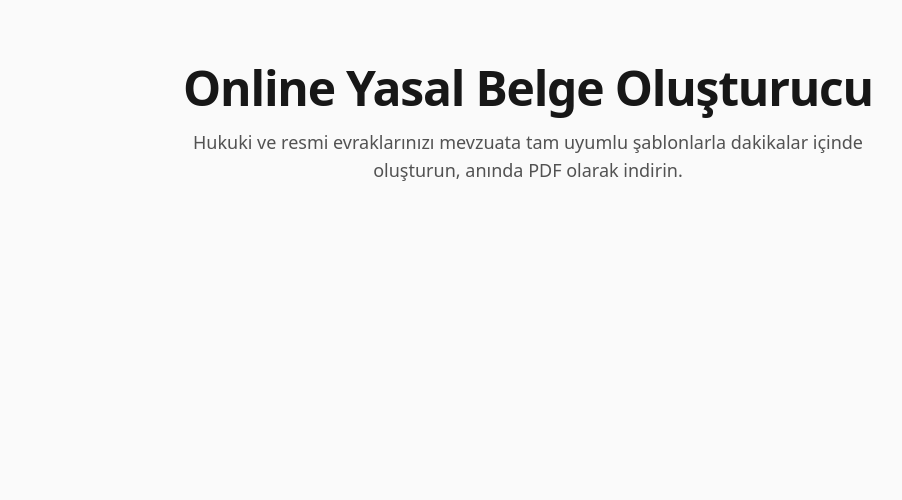
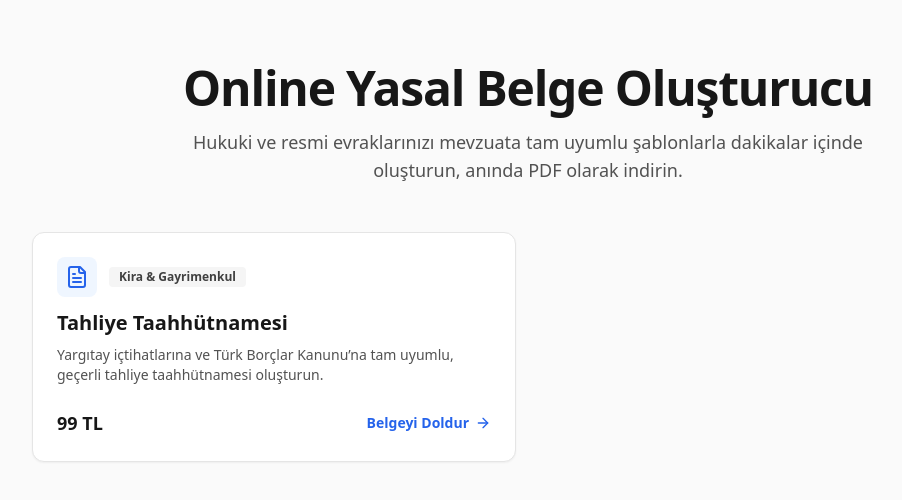
Before and after one commit to erdempirci/legal-doc-generator, a Next.js app: page / in a window 1280 px wide. Shown: the top 500 px of the page, without its empty margins (112-1014 px from the left). Built offline with nearby package versions, Linux system fonts and the light colour scheme.

Commit message:
Add DocumentConfig and FormField interfaces

```diff
--- /dev/null
+++ b/src/data/documents.ts
@@ -0,0 +1,37 @@
+export interface FormField {
+  id: string;
+  label: string;
+  type: 'text' | 'date' | 'textarea';
+  placeholder?: string;
+  required: boolean;
+  helpText?: string;
+}
+
+export interface DocumentConfig {
+  slug: string;
+  title: string;
+  category: string;
+  description: string;
+  price: number;
+  fields: FormField[];
+}
+
+export const DOCUMENTS: Record<string, DocumentConfig> = {
+  'tahliye-taahhutnamesi': {
+    slug: 'tahliye-taahhutnamesi',
+    title: 'Tahliye Taahhütnamesi',
+    category: 'Kira & Gayrimenkul',
+    description: 'Yargıtay içtihatlarına ve Türk Borçlar Kanunu’na tam uyumlu, geçerli tahliye taahhütnamesi oluşturun.',
+    price: 99,
+    fields: [
+      { id: 'landlordName', label: 'Kiraya Veren (Mal Sahibi) Adı Soyadı', type: 'text', placeholder: 'Örn: Ahmet Yılmaz', required: true },
+      { id: 'landlordId', label: 'Kiraya Veren T.C. Kimlik No', type: 'text', placeholder: '11 haneli T.C. No', required: true },
+      { id: 'tenantName', label: 'Kiracı Adı Soyadı', type: 'text', placeholder: 'Örn: Mehmet Demir', required: true },
+      { id: 'tenantId', label: 'Kiracı T.C. Kimlik No', type: 'text', placeholder: '11 haneli T.C. No', required: true },
+      { id: 'propertyAddress', label: 'Kiralanan Taşınmazın Açık Adresi', type: 'textarea', placeholder: 'Mahalle, Cadde, Bina No, Daire, İlçe/İl', required: true },
+      { id: 'leaseStartDate', label: 'Kira Sözleşmesi Başlangıç Tarihi', type: 'date', required: true },
+      { id: 'evictionDate', label: 'Taahhüt Edilen Tahliye Tarihi', type: 'date', required: true },
+      { id: 'signDate', label: 'Düzenleme (İmza) Tarihi', type: 'date', required: true, helpText: 'Kira başlangıç tarihinden sonraki bir tarih olmalıdır.' },
+    ]
+  }
+};
```
